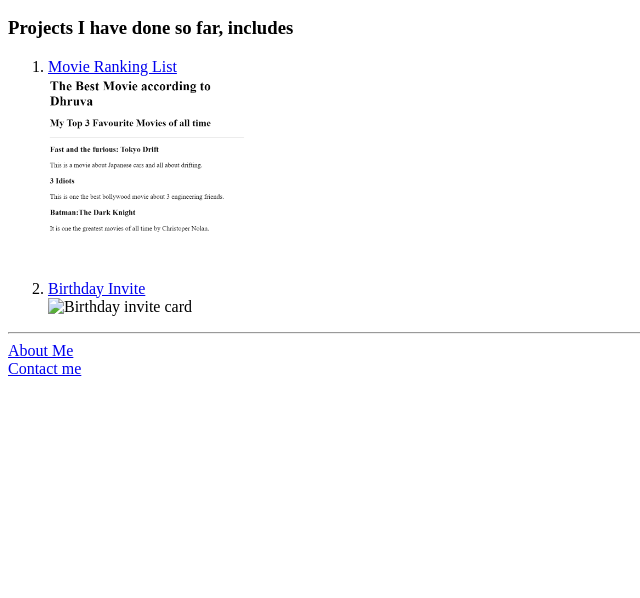
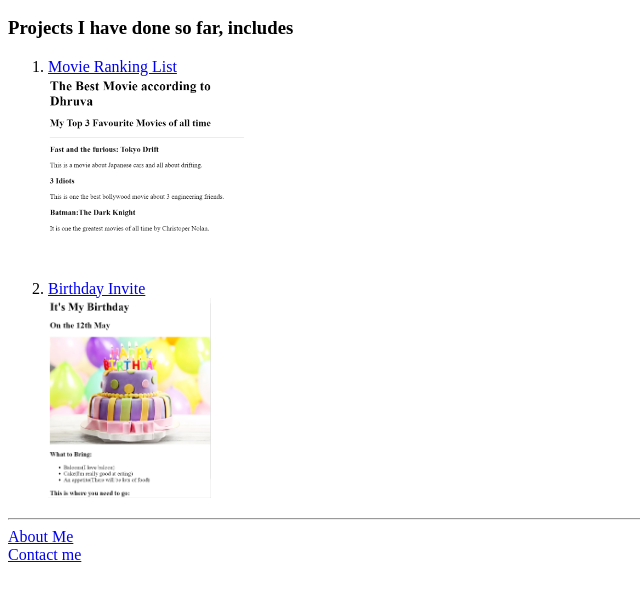
Before and after one commit to Dhruva22025/html-portfolio, a plain HTML site: page index.html in a window 1280 px wide. Shown: the part 110-708 px from the top of the page, without its empty margins (0-640 px from the left). Drawn offline with Linux system fonts and the light colour scheme.

Commit message:
Update index.html

```diff
--- a/index.html
+++ b/index.html
@@ -14,7 +14,7 @@
         <li><a href="./public/movie-ranking.html">Movie Ranking List</a></li>
         <img src="./assets/images/Movie_ranking.png" height="200" alt="Movies ranked according to the creator"/>
         <li><a href="./public/birthday-invite.html">Birthday Invite</a></li>
-        <img src="./assets/images/Birthday_invite.png" height="200" alt="Birthday invite card"/>
+        <img src="./assets/images/Birthday_project.png" height="200" alt="Birthday invite card"/>
     </ol>
     <hr/>
     <a href="./public/about.html">About Me</a><br/>
```
